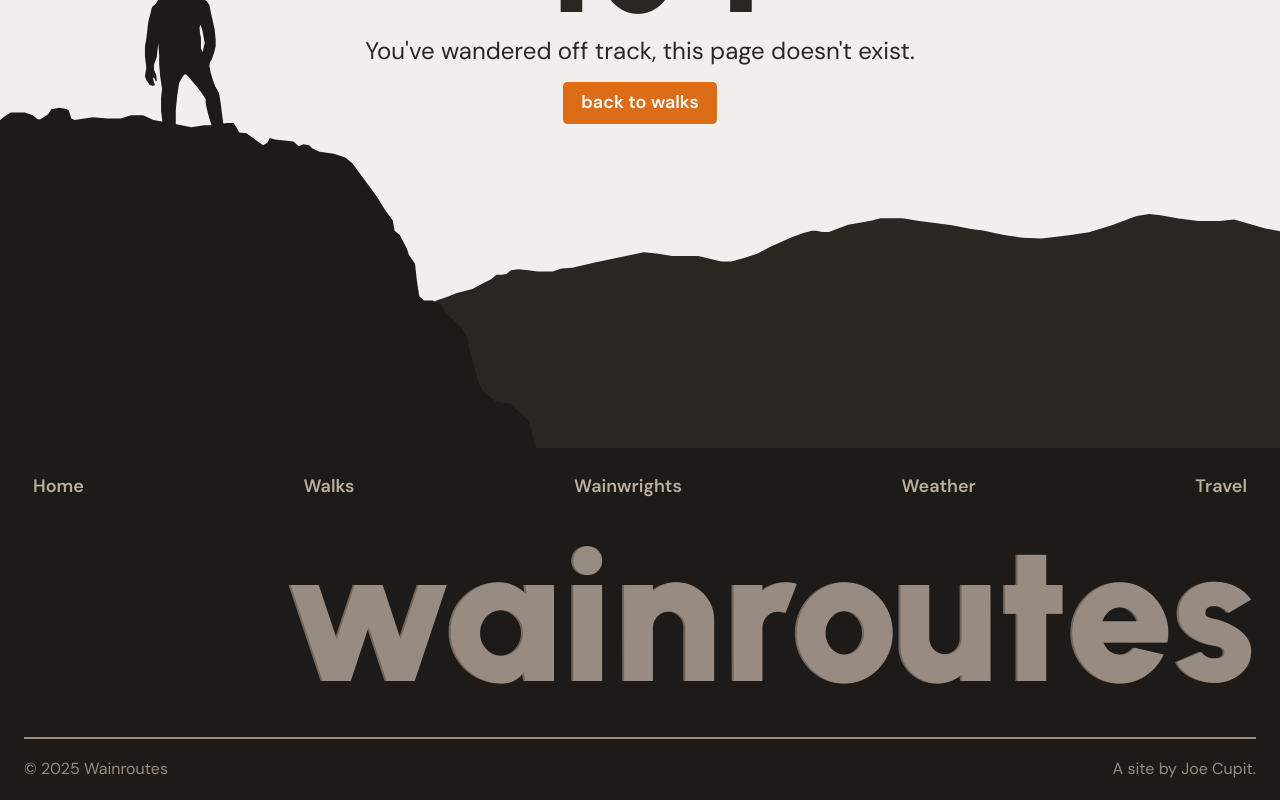
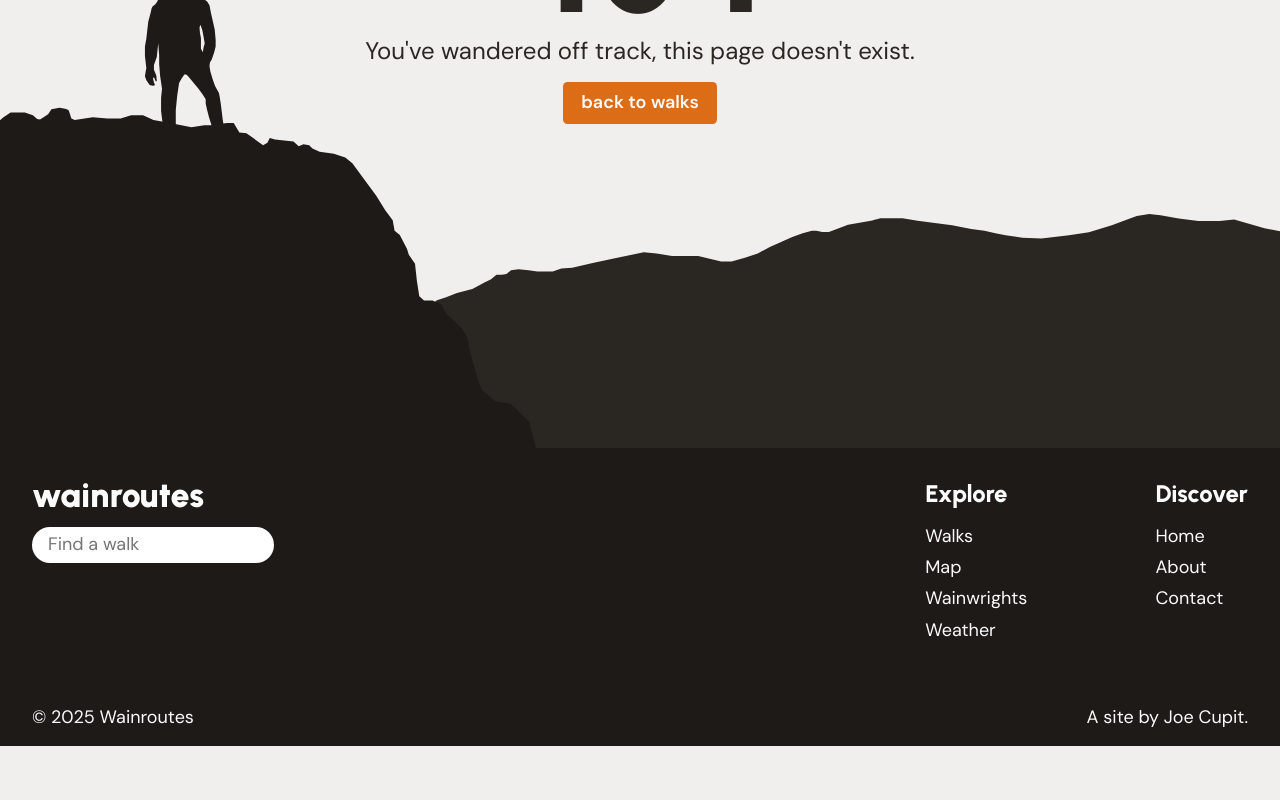
Before and after one commit to joe-cupit/wainroutes, a React (Vite) app: page /images/wainroutes_ in a window 1280 px wide. Shown: the part 239-1039 px from the top of the page. After the commit the page ends 985 px from the top, so only its background shows below. Built offline with nearby package versions, Linux system fonts and the light colour scheme; a web font is replaced by a local one.

Commit message:
Add new footer design

```diff
--- a/src/components/Footer.css
+++ b/src/components/Footer.css
@@ -1,112 +1,94 @@
-.page-footer {
-  color: var(--clr-white-600);
+.footer {
+  --content-max-width: 1350px;
+  --section-padding: 2rem;
+
+  color: var(--clr-white-400);
   background: var(--clr-black-500);
-  overflow: hidden;
+
+  padding-block: 1.5rem 1rem;
 }
 
-.page-footer a {
-  transition: color 100ms;
-  border-bottom: 0.1em solid transparent;
+.footer__grid {
+  display: grid;
+  gap: 4rem;
 }
-.page-footer a:hover {
-  color: var(--clr-white-400);
-  border-color: currentColor;
+
+.footer__main,
+.footer__base {
+  display: flex;
+  justify-content: space-between;
+}
+
+.footer__main-left {
+  display: flex;
+  flex-direction: column;
+  gap: 0.5rem;
+}
+.footer__search-bar {
+  color: var(--clr-black-400);
+
+  border: none;
+  border-radius: 999rem;
+
+  padding-inline: 1rem;
+  padding-block: 0.375rem;
+
+  width: min(28ch, 100%);
+}
+
+.footer__main-right {
+  display: flex;
+  gap: 8rem;
+}
+.footer__main-right .subheading {
+  margin-block: 0.25rem;
+}
+.footer__main-links {
+  display: flex;
+  flex-direction: column;
+  gap: 0.5rem;
+}
+.footer__main-links a {
+  width: fit-content;
+}
+.footer__main-links a:hover {
+  text-decoration: underline;
 }
 
 
-.page-footer_main {
-  display: none;
-  /* color: var(--clr-black-400);
-  background: var(--clr-black-100); */
-  font-family: var(--ff-heading);
-  font-weight: var(--fw-bold);
-
-  padding-block-start: 2em;
-  padding-block-end: 3em;
+.footer__base {
+  color: var(--clr-white-800);
 }
-.page-footer_main a {
-  border-width: 0.2em;
+.footer__base a {
+  transition: color 100ms;
 }
-
-.page-footer_find {
-  font-size: var(--fs-600);
-  gap: 0.5em;
-  text-indent: 0.25em;
-
-  height: fit-content;
-}
-.page-footer_find a {
-  text-indent: 0;
-  color: var(--clr-black-200);
-  font-weight: var(--fw-regular);
-  font-size: var(--fs-400);
-  border-width: 0.1em;
-}
-.page-footer_input {
-  gap: 0.5em;
-}
-.page-footer_input input {
-  color: var(--clr-black-400);
-  background: var(--clr-white-600);
-
-  padding: 0.2em 0.4em;
-  padding-block-start: 0.3em;
-  border-radius: 0.25em;
-
-  outline: none;
-}
-.page-footer_input input:focus {
-  /* outline: 2px solid var(--clr-primary-400); */
-  background: var(--clr-white-400);
-}
-
-.page-footer_links {
-  align-items: end;
-  margin-inline-start: auto;
-  padding-inline: 0.5em;
-  padding-block: 0.5em 1em;
-  font-weight: var(--fw-medium);
-  color: var(--clr-white-700);
-}
-.page-footer_links a {
-  border-width: 0.15em;
+.footer__base a:hover {
+  color: var(--clr-white-600);
+  text-decoration: underline;
 }
 
 
-.page-footer_base {
-  margin-block-start: 1em;
+@media (max-width: 46rem) {
+  .footer {
+    --section-padding: 1.5rem;
+  }
+
+  .footer__main {
+    flex-direction: column;
+  }
+
+  .footer__grid,
+  .footer__main {
+    gap: 2.5rem;
+  }
+  .footer__main-left {
+    align-items: center;
+  }
+  .footer__main-right {
+    justify-content: center;
+    gap: 6rem;
+  }
+  .footer__main-links {
+    align-items: center;
+  }
 }
-.page-footer_title {
-  /* display: none; */
-  --_font-size: 15;
-
-  color: var(--clr-black-200);
-  font-family: var(--ff-heading);
-  font-weight: var(--fw-black);
-  font-size: min(1vw * var(--_font-size), var(--_font-size) * (1350px + 4rem) / 100);
-  line-height: 1;
-  width: fit-content;
-
-  margin-inline-start: auto;
-
-  text-shadow: -2px 0 0 var(--clr-black-300);
-}
-a.page-footer_title:hover {
-  color: var(--clr-black-200);
-  /* border: none; */
-  border-color: transparent;
-}
-
-
-
-.page-footer_bottom {
-  color: var(--clr-black-200);
-  font-size: var(--fs-300);
-
-  border-block-start: 2px solid var(--clr-black-200);
-
-  margin-block-start: 0.5em;
-  padding-block: 1.25em;
-
-  cursor: default;
-}
--- a/src/components/Footer.tsx
+++ b/src/components/Footer.tsx
@@ -1,51 +1,40 @@
+import "./Footer.css";
+
 import { Link } from "react-router-dom";
-import "./Footer.css";
 
 
 export default function Footer() {
   return (
-    <footer className="page-footer">
-
-      <div className="page-footer_main flex-row justify-apart">
-        <div className="page-footer_find flex-column gap-0">
-          Find your next route:
-          <div className="page-footer_input flex-row align-center">
-            <input // type="text"
-              placeholder="Search walks..."
+    <footer className="footer">
+      <div className="footer__grid">
+        <div className="footer__main">
+          <div className="footer__main-left">
+            <h2 className="heading">wainroutes</h2>
+            <input type="text"
+              className="footer__search-bar"
+              placeholder="Find a walk"
             />
-            <button className="primary small bottom-left button">Search</button>
           </div>
-          <Link to="/walks">View all walks</Link>
+          <div className="footer__main-right">
+            <div className="footer__main-links">
+              <h3 className="subheading">Explore</h3>
+              <Link to="/walks">Walks</Link>
+              <Link to="/walks">Map</Link>
+              <Link to="/wainwrights">Wainwrights</Link>
+              <Link to="/weather">Weather</Link>
+            </div>
+            <div className="footer__main-links">
+              <h3 className="subheading">Discover</h3>
+              <Link to="/">Home</Link>
+              <Link to="/about">About</Link>
+              <Link to="/contact">Contact</Link>
+            </div>
+          </div>
         </div>
 
-        <div className="page-footer_links flex-column">
-          <Link to="/">Home</Link>
-          <Link to="/walks">Walks</Link>
-          <Link to="/wainwrights">Wainwrights</Link>
-          <Link to="/weather">Weather</Link>
-          <Link to="/travel">Travel</Link>
-        </div>
-      </div>
-
-      <div className="page-footer_base flex-column gap-0">
-
-        <div className="page-footer_links flex-row flex-apart">
-          <Link to="/">Home</Link>
-          <Link to="/walks">Walks</Link>
-          <Link to="/wainwrights">Wainwrights</Link>
-          <Link to="/weather">Weather</Link>
-          <Link to="/travel">Travel</Link>
-        </div>
-
-        <Link to="/" className="page-footer_title">wainroutes</Link>
-
-        <div className="page-footer_bottom flex-row flex-apart">
-          <div>
-            &#169; 2025 <Link to="/about">Wainroutes</Link>
-          </div>
-          <div>
-            A site by <a href="https://www.google.com" target="_blank">Joe Cupit</a>.
-          </div>
+        <div className="footer__base">
+          <p>&#169; 2025 <Link to="/about">Wainroutes</Link></p>
+          <p>A site by <a href="https://www.google.com" target="_blank">Joe Cupit</a>.</p>
         </div>
       </div>
     </footer>
```
